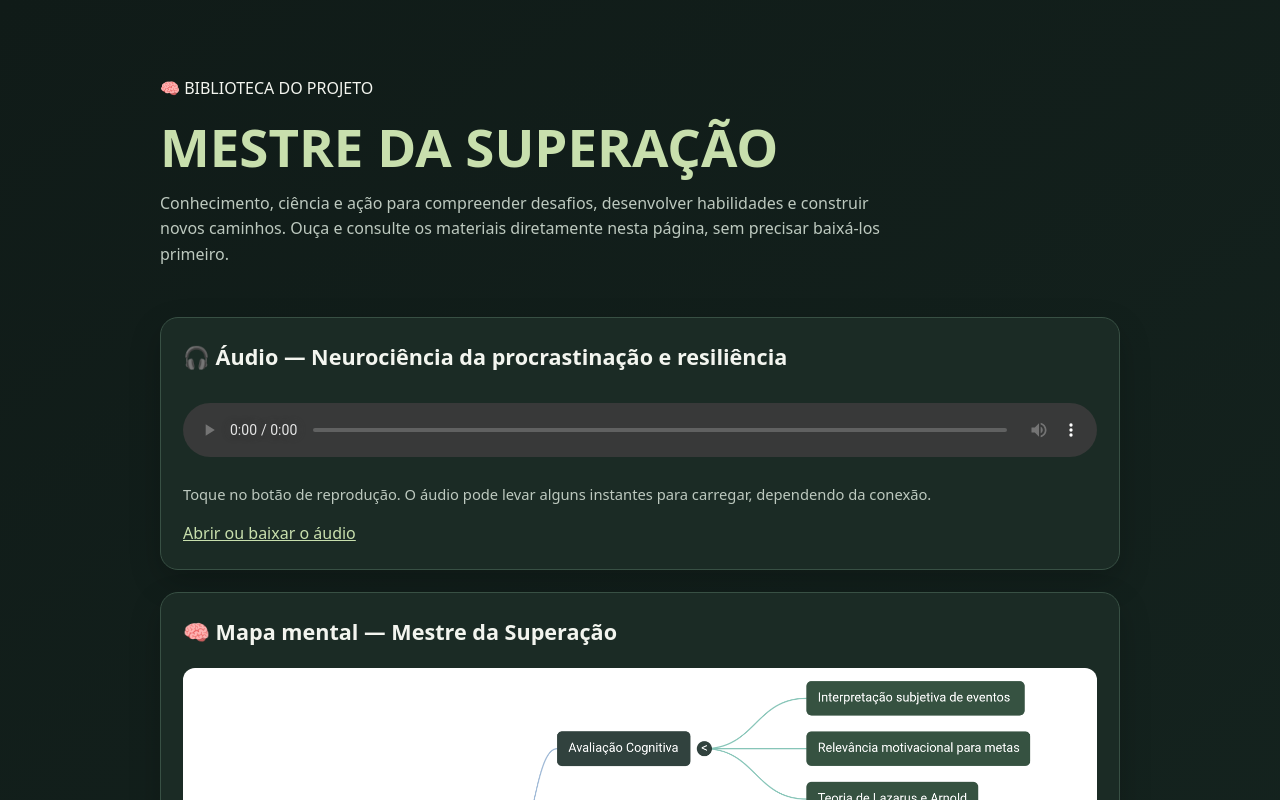
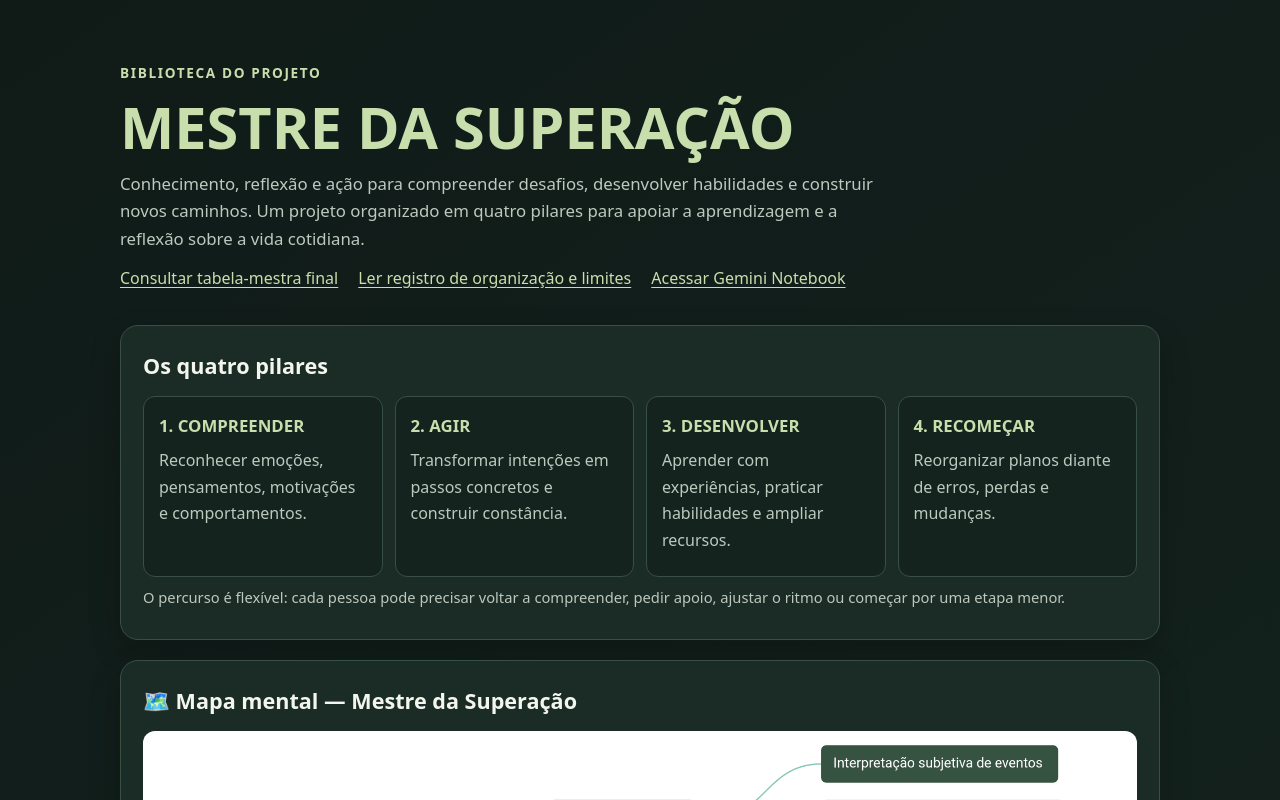
Before and after one commit to harlysoncardosoparente-stack/mestre-da-supera-o, a plain HTML site: page docs/index.html in a window 1280 px wide. Shown: the top 800 px of the page. Drawn offline with Linux system fonts and the light colour scheme.

Commit message:
Atualiza página principal da biblioteca do projeto

```diff
--- a/docs/index.html
+++ b/docs/index.html
@@ -4,33 +4,37 @@
 <meta charset="utf-8">
 <meta name="viewport" content="width=device-width, initial-scale=1">
 <meta name="theme-color" content="#142b25">
-<title>MESTRE DA SUPERAÇÃO | Biblioteca multimídia</title>
+<meta name="description" content="MESTRE DA SUPERAÇÃO — conhecimento, reflexão e ação para compreender desafios, desenvolver habilidades e construir novos caminhos.">
+<title>MESTRE DA SUPERAÇÃO | Biblioteca do projeto</title>
 <style>
-:root{color-scheme:dark;--bg:#101b18;--panel:#1b2b25;--text:#f3f5ef;--muted:#bdc9bf;--accent:#c8dfad}
-*{box-sizing:border-box}body{margin:0;background:linear-gradient(145deg,#101b18,#182a24);color:var(--text);font:16px/1.6 system-ui,-apple-system,Segoe UI,sans-serif}
-main{width:min(960px,92%);margin:0 auto;padding:36px 0 64px}header{padding:24px 0 12px}h1{font-size:clamp(2rem,5vw,3.3rem);line-height:1.08;margin:.2em 0;color:var(--accent)}.intro{color:var(--muted);max-width:720px}
-section{background:var(--panel);border:1px solid #385044;border-radius:18px;padding:22px;margin:22px 0;box-shadow:0 12px 32px #0003}h2{margin-top:0;font-size:1.35rem}audio{width:100%;margin:10px 0 4px}img{display:block;width:100%;height:auto;border-radius:12px;background:#fff}.actions{display:flex;flex-wrap:wrap;gap:14px;margin-top:12px}a{color:var(--accent)}.hint{color:var(--muted);font-size:.92rem}footer{color:var(--muted);font-size:.9rem;padding-top:12px}
+:root{color-scheme:dark;--bg:#101b18;--panel:#1b2b25;--text:#f3f5ef;--muted:#bdc9bf;--accent:#c8dfad;--line:#385044}
+*{box-sizing:border-box}body{margin:0;background:linear-gradient(145deg,#101b18,#182a24);color:var(--text);font:16px/1.65 system-ui,-apple-system,Segoe UI,sans-serif}
+main{width:min(1040px,92%);margin:0 auto;padding:30px 0 64px}header{padding:24px 0 14px}h1{font-size:clamp(2.2rem,6vw,3.6rem);line-height:1.08;margin:.2em 0;color:var(--accent)}h2{font-size:1.35rem;margin:0 0 12px}h3{font-size:1.05rem;margin:0 0 6px;color:var(--accent)}p{margin:8px 0}.eyebrow{letter-spacing:.12em;font-size:.85rem;color:var(--accent);font-weight:700}.intro{color:var(--muted);max-width:760px;font-size:1.05rem}
+section{background:var(--panel);border:1px solid var(--line);border-radius:18px;padding:22px;margin:20px 0;box-shadow:0 12px 32px #0003}
+.grid{display:grid;grid-template-columns:repeat(auto-fit,minmax(210px,1fr));gap:12px}.pillar{background:#14231e;border:1px solid var(--line);border-radius:12px;padding:15px}.muted{color:var(--muted)}a{color:var(--accent);text-underline-offset:3px}.links{display:flex;flex-wrap:wrap;gap:12px 20px;margin-top:12px}.resource{padding:12px 0;border-bottom:1px solid var(--line)}.resource:last-child{border:0}audio{width:100%;margin:10px 0 4px}img{display:block;width:100%;height:auto;border-radius:12px;background:#fff}.hint{color:var(--muted);font-size:.92rem}footer{color:var(--muted);font-size:.9rem;padding-top:18px}
 #pdf-status{color:var(--muted);margin:8px 0}#pdf-pages{display:grid;gap:16px}#pdf-pages canvas{display:block;width:100%;height:auto;background:#fff;border-radius:8px;box-shadow:0 4px 16px #0005}
 </style>
 </head>
 <body>
 <main>
 <header>
-<p>🧠 BIBLIOTECA DO PROJETO</p>
+<p class="eyebrow">BIBLIOTECA DO PROJETO</p>
 <h1>MESTRE DA SUPERAÇÃO</h1>
-<p class="intro">Conhecimento, ciência e ação para compreender desafios, desenvolver habilidades e construir novos caminhos. Ouça e consulte os materiais diretamente nesta página, sem precisar baixá-los primeiro.</p>
+<p class="intro">Conhecimento, reflexão e ação para compreender desafios, desenvolver habilidades e construir novos caminhos. Um projeto organizado em quatro pilares para apoiar a aprendizagem e a reflexão sobre a vida cotidiana.</p>
+<div class="links"><a href="../dados/TABELA_MESTRA_FINAL.md">Consultar tabela-mestra final</a><a href="REFERENCIAS_E_AUDITORIA.md">Ler registro de organização e limites</a><a href="https://notebook.google.com/notebook/7a693567-dd41-44cc-867a-2939d4e2f55b">Acessar Gemini Notebook</a></div>
 </header>
 <section>
-<h2>🎧 Áudio — Neurociência da procrastinação e resiliência</h2>
-<audio controls preload="metadata">
-<source src="https://raw.githubusercontent.com/harlysoncardosoparente-stack/mestre-da-supera-o/main/materiais/audio/A_neuroci%C3%AAncia_da_procrastina%C3%A7%C3%A3o_e_resili%C3%AAncia_compressed.m4a" type="audio/mp4">
-Seu navegador não conseguiu reproduzir este áudio. Use o link para baixar o arquivo.
-</audio>
-<p class="hint">Toque no botão de reprodução. O áudio pode levar alguns instantes para carregar, dependendo da conexão.</p>
-<div class="actions"><a href="https://github.com/harlysoncardosoparente-stack/mestre-da-supera-o/blob/main/materiais/audio/A_neuroci%C3%AAncia_da_procrastina%C3%A7%C3%A3o_e_resili%C3%AAncia_compressed.m4a">Abrir ou baixar o áudio</a></div>
+<h2>Os quatro pilares</h2>
+<div class="grid">
+<div class="pillar"><h3>1. COMPREENDER</h3><p class="muted">Reconhecer emoções, pensamentos, motivações e comportamentos.</p></div>
+<div class="pillar"><h3>2. AGIR</h3><p class="muted">Transformar intenções em passos concretos e construir constância.</p></div>
+<div class="pillar"><h3>3. DESENVOLVER</h3><p class="muted">Aprender com experiências, praticar habilidades e ampliar recursos.</p></div>
+<div class="pillar"><h3>4. RECOMEÇAR</h3><p class="muted">Reorganizar planos diante de erros, perdas e mudanças.</p></div>
+</div>
+<p class="hint">O percurso é flexível: cada pessoa pode precisar voltar a compreender, pedir apoio, ajustar o ritmo ou começar por uma etapa menor.</p>
 </section>
 <section>
-<h2>🧠 Mapa mental — Mestre da Superação</h2>
+<h2>🗺️ Mapa mental — Mestre da Superação</h2>
 <a href="https://raw.githubusercontent.com/harlysoncardosoparente-stack/mestre-da-supera-o/main/mapas/Mapa%20mental%20Mestre%20da%20supera%C3%A7%C3%A3o.png" target="_blank" rel="noopener">
 <img src="https://raw.githubusercontent.com/harlysoncardosoparente-stack/mestre-da-supera-o/main/mapas/Mapa%20mental%20Mestre%20da%20supera%C3%A7%C3%A3o.png" alt="Mapa mental do projeto Mestre da Superação">
 </a>
@@ -38,13 +42,32 @@ Seu navegador não conseguiu reproduzir este áudio. Use o link para baixar o ar
 <a href="https://github.com/harlysoncardosoparente-stack/mestre-da-supera-o/blob/main/mapas/Mapa%20mental%20Mestre%20da%20supera%C3%A7%C3%A3o.png">Abrir ou baixar o mapa mental</a>
 </section>
 <section>
+<h2>🎧 Áudio — Neurociência da procrastinação e resiliência</h2>
+<audio controls preload="metadata">
+<source src="https://raw.githubusercontent.com/harlysoncardosoparente-stack/mestre-da-supera-o/main/materiais/audio/A_neuroci%C3%AAncia_da_procrastina%C3%A7%C3%A3o_e_resili%C3%AAncia_compressed.m4a" type="audio/mp4">
+Seu navegador não conseguiu reproduzir este áudio. Use o link para baixar o arquivo.
+</audio>
+<p class="hint">A reprodução pode levar alguns instantes para carregar, dependendo da conexão.</p>
+<a href="https://github.com/harlysoncardosoparente-stack/mestre-da-supera-o/blob/main/materiais/audio/A_neuroci%C3%AAncia_da_procrastina%C3%A7%C3%A3o_e_resili%C3%AAncia_compressed.m4a">Abrir ou baixar o áudio</a>
+</section>
+<section>
 <h2>📘 Apresentação — Neurociência da Superação</h2>
 <p id="pdf-status" role="status">Preparando a apresentação…</p>
 <div id="pdf-pages" aria-label="Páginas da apresentação"></div>
-<p class="hint">As páginas aparecem aqui para leitura direta no site. A primeira abertura pode levar um pouco mais de tempo.</p>
+<p class="hint">As páginas aparecem aqui para leitura direta. A primeira abertura pode levar um pouco mais de tempo.</p>
 <a href="https://raw.githubusercontent.com/harlysoncardosoparente-stack/mestre-da-supera-o/main/materiais/apresentacoes/Apresentacao_Neuroci%C3%AAncia_da_Supera%C3%A7%C3%A3o.pdf" target="_blank" rel="noopener">Abrir ou baixar o PDF original</a>
 </section>
-<footer>Projeto MESTRE DA SUPERAÇÃO · Materiais originais preservados no repositório GitHub.</footer>
+<section>
+<h2>📂 Documentos e materiais</h2>
+<div class="resource"><a href="../dados/TABELA_MESTRA_FINAL.md">Tabela-mestra final — versão 1.0</a><p class="hint">Objetivos, conceitos, práticas e perguntas dos quatro pilares.</p></div>
+<div class="resource"><a href="REFERENCIAS_E_AUDITORIA.md">Registro de organização e limites</a><p class="hint">Escopo do trabalho e transparência sobre o que não foi verificado.</p></div>
+<div class="resource"><a href="https://github.com/harlysoncardosoparente-stack/mestre-da-supera-o">Repositório completo no GitHub</a><p class="hint">Arquivos e histórico do projeto.</p></div>
+</section>
+<section>
+<h2>Nosso princípio</h2>
+<p><strong>Não apresentar como verificado aquilo que ainda não foi conferido. Não transformar recomendações em garantias. Não romantizar o sofrimento.</strong></p>
+</section>
+<footer>Projeto MESTRE DA SUPERAÇÃO · Materiais e documentos organizados no GitHub.</footer>
 </main>
 <script src="https://cdnjs.cloudflare.com/ajax/libs/pdf.js/3.11.174/pdf.min.js"></script>
 <script>
```
